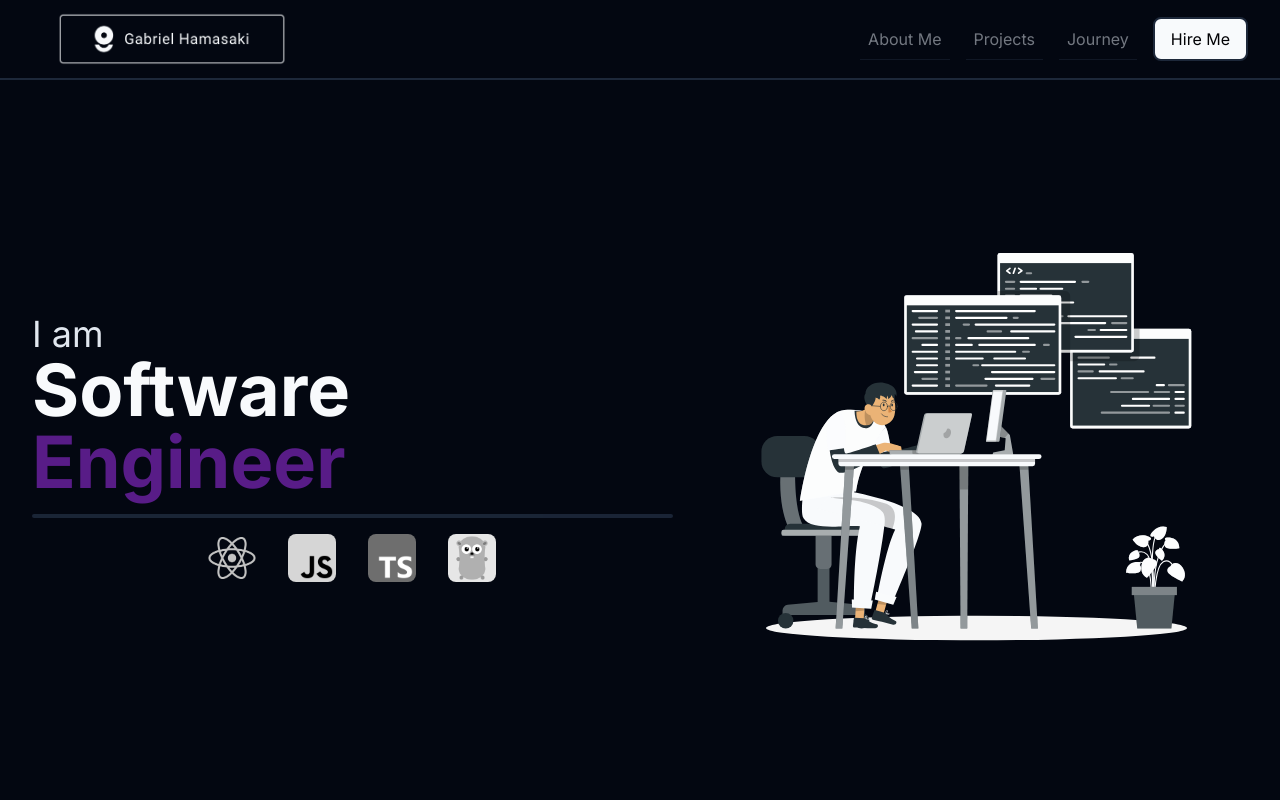
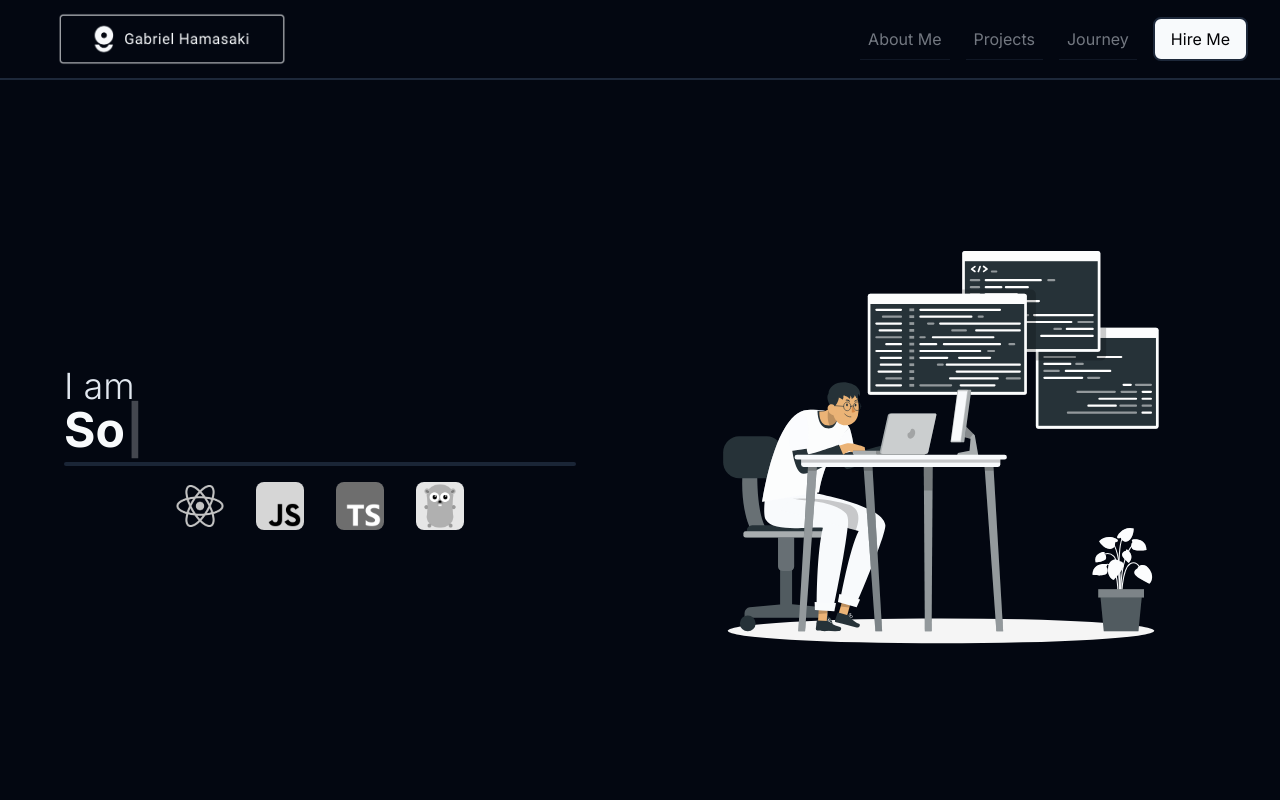
Before and after one commit to gabehamasaki/portfolio, a Next.js app: page / in a window 1280 px wide. Shown: the top 800 px of the page. Built offline with nearby package versions, Linux system fonts and the light colour scheme.

Commit message:
✨ typewritter effect

```diff
--- a/package.json
+++ b/package.json
@@ -24,6 +24,7 @@
 		"tailwind-merge": "^1.12.0",
 		"tailwindcss": "3.3.2",
 		"tailwindcss-animate": "^1.0.5",
+		"typewriter-effect": "^2.19.0",
 		"zod": "^3.21.4"
 	},
 	"devDependencies": {
--- a/src/app/page.tsx
+++ b/src/app/page.tsx
@@ -3,19 +3,29 @@
 import * as Avatar from '@radix-ui/react-avatar';
 import Image from 'next/image';
 import Tilt from 'react-parallax-tilt';
+import Typewriter from 'typewriter-effect';
 
 export default function Home() {
 	return (
 		<main className='w-full h-full'>
-			<section className='w-full min-h-[calc(100vh-6rem)] flex items-center justify-center gap-8'>
-				<div className='flex flex-col justify-between gap-4'>
-					<h1 className='text-4xl max-md:text-3xl flex flex-col w-full'>
-						I am
-						<span className='text-primary font-bold text-7xl max-md:text-6xl max-sm:text-4xl max-xs:text-xl'>
-							Software <span className='text-purple-900'>Engineer</span>
-						</span>
-					</h1>
-					<div className='w-full h-1 rounded-lg bg-border animate-pulse'></div>
+			<section className='w-full min-h-[calc(100vh-6rem)] flex items-center justify-between p-8 max-sm:p-4'>
+				<div className='w-full max-w-lg max-lg:max-w-full flex flex-col justify-between'>
+					<div className='flex flex-col w-full max-lg:items-center'>
+						<h1 className='text-4xl font-light max-md:text-3xl'>I am</h1>
+						<h1 className='text-primary font-bold text-5xl max-md:text-4xl max-sm:text-3xl max-xs:text-xl'>
+							<Typewriter
+								options={{
+									strings: [
+										'Software <span class="text-purple-900">Engineer</span>',
+										'<span class="text-purple-900">Fullstack</span> Developer',
+									],
+									autoStart: true,
+									loop: true,
+								}}
+							/>
+						</h1>
+					</div>
+					<div className='w-full h-1 rounded-lg bg-border animate-pulse mb-4 mt-2'></div>
 					<div className='max-w-[40rem] flex justify-center items-center gap-8'>
 						<Image
 							src='/img/react.png'
```
Also changed, not shown: 1 other file (tests, documents, lock files or other folders).
